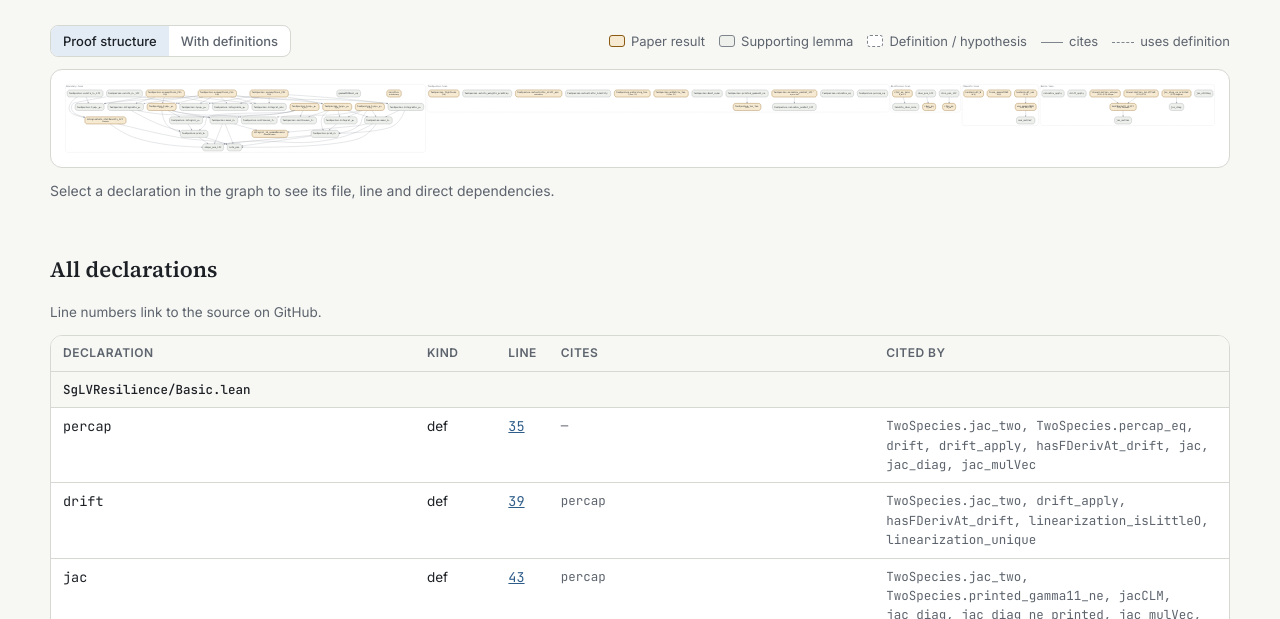
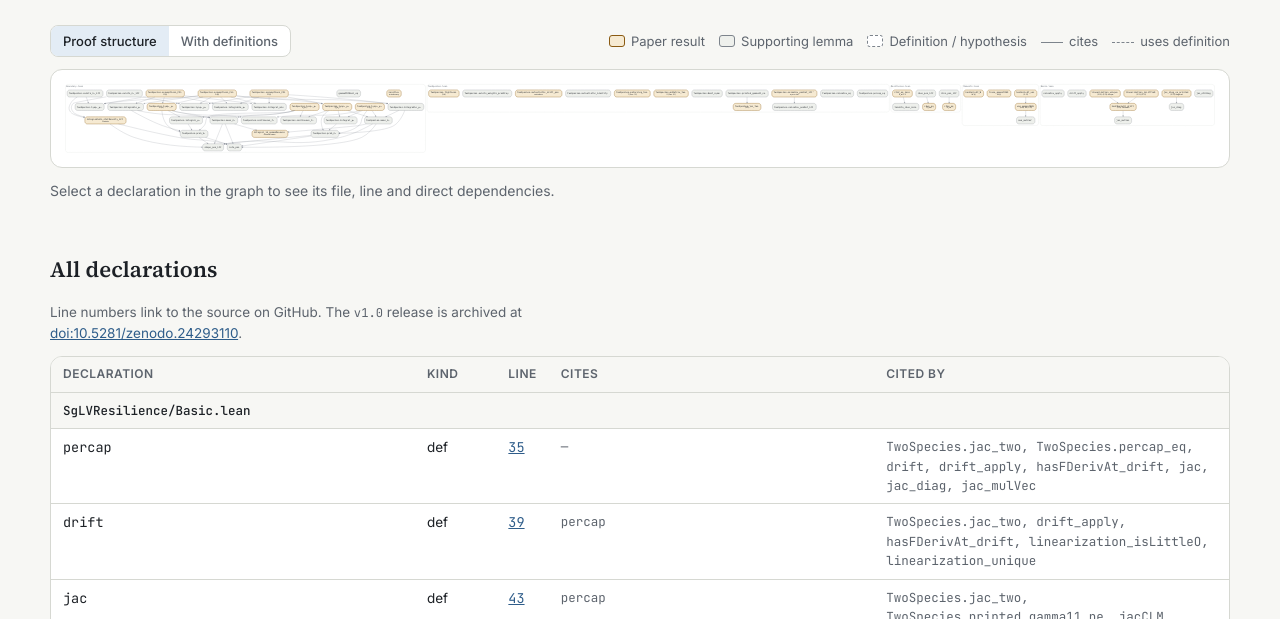
Before and after one commit to magbenji/sglv-resilience-lean, a plain HTML site: page docs/index.html in a window 1280 px wide. Shown: the part 181-800 px from the top of the page. Drawn offline with Linux system fonts and the light colour scheme.

Commit message:
Add Zenodo DOI 10.5281/zenodo.24293110

```diff
--- a/docs/index.html
+++ b/docs/index.html
@@ -2659,7 +2659,7 @@ tr.file td{background:var(--bg);font-family:var(--mono);font-size:12.5px;color:v
 
   <section style="display:grid;gap:12px">
     <h2>All declarations</h2>
-    <p class="note">Line numbers link to the source on GitHub.</p>
+    <p class="note">Line numbers link to the source on GitHub. The <code>v1.0</code> release is archived at <a href="https://doi.org/10.5281/zenodo.24293110" target="_blank" rel="noopener">doi:10.5281/zenodo.24293110</a>.</p>
     <div class="tablewrap"><table>
       <thead><tr><th>Declaration</th><th>Kind</th><th>Line</th><th>Cites</th><th>Cited by</th></tr></thead>
       <tbody id="tbody"><tr class="file"><td colspan="5">SgLVResilience/Basic.lean</td></tr>
```
Also changed, not shown: scripts/dependency_graph_template.html (+1 -1 lines), 2 other files.
